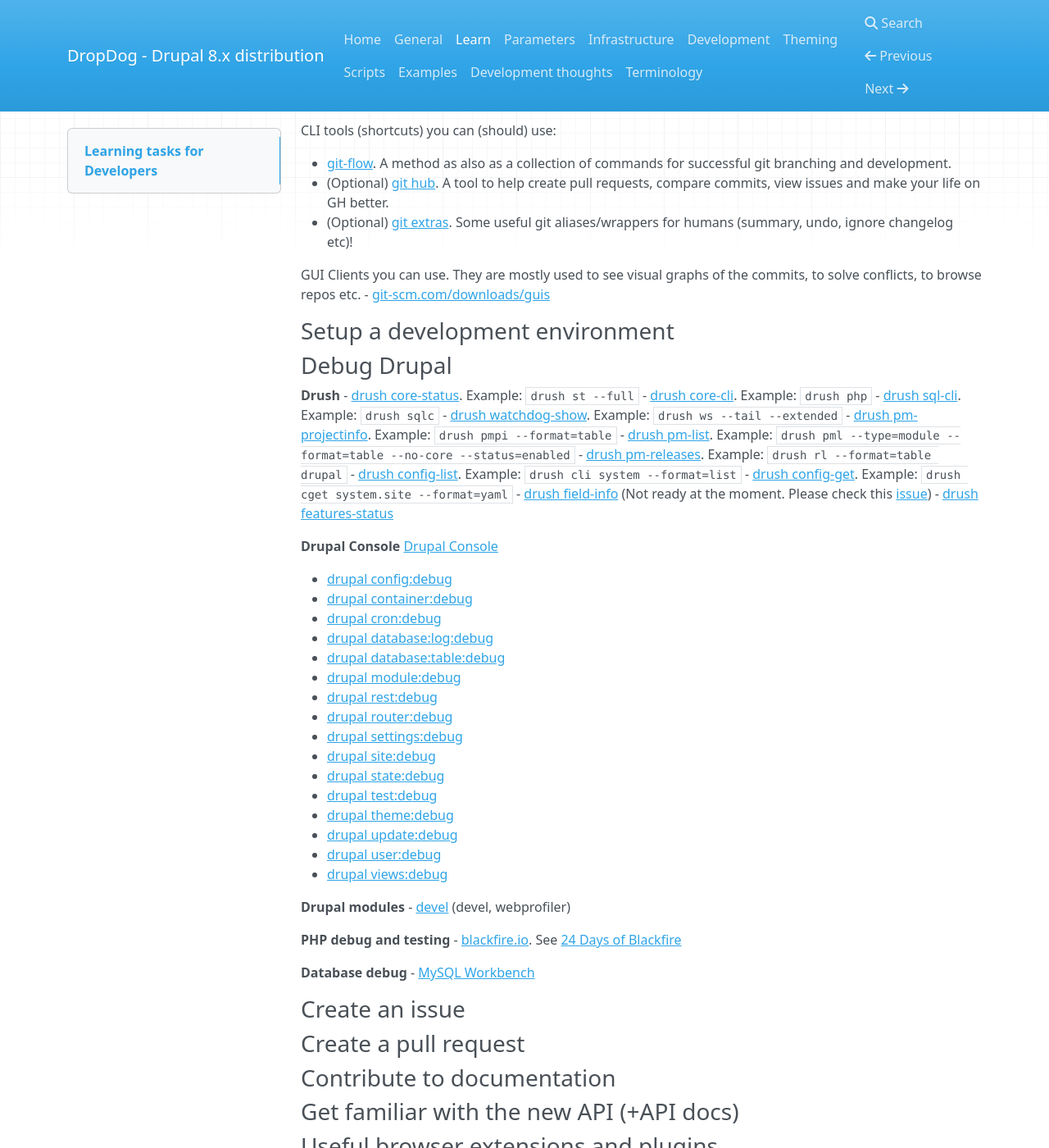
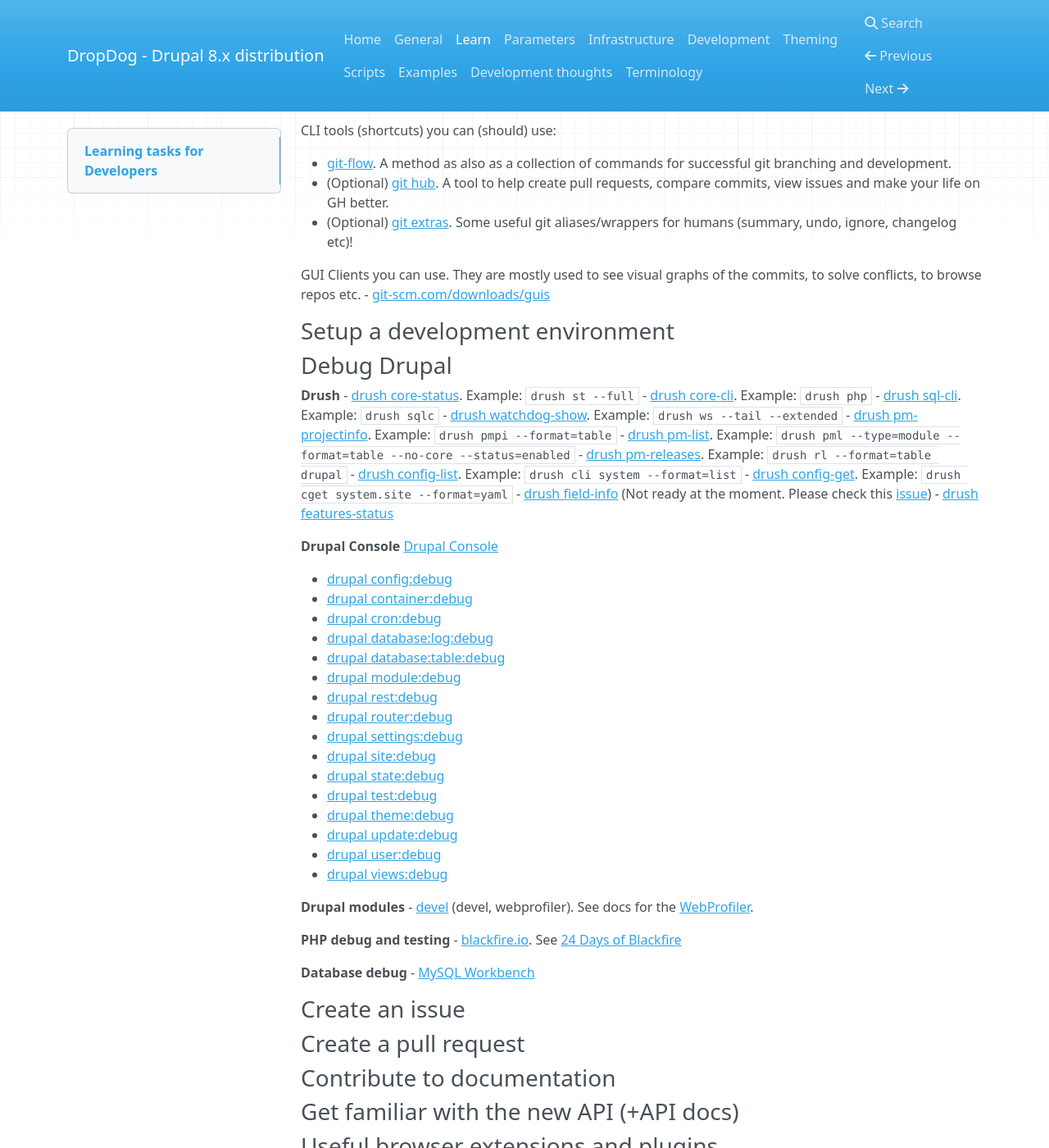
Before and after one commit to dropdog/docs, an MkDocs documentation site: the page built from docs/learn.md, in a window 1280 px wide and 1400 px high, scrolled down 725 px. Shown: the whole window at 82% size. Built offline with MkDocs 1.6.1, drawn with Linux system fonts in a browser that asks for light colours; nearby versions of some CDN libraries; old or Windows-style settings are respelled for this version of MkDocs.

Commit message:
Add webprofiler link

```diff
--- a/docs/learn.md
+++ b/docs/learn.md
@@ -37,7 +37,7 @@ CLI tools (shortcuts) you can (should) use:
 
 - [git-flow](https://github.com/nvie/gitflow). A method as also as a collection of commands for successful git branching and development.
 - (Optional) [git hub](https://hub.github.com/). A tool to help create pull requests, compare commits, view issues and make your life on GH better.
-- (Optional) [git extras](https://github.com/tj/git-extras). Some useful git aliases/wrappers for humans (summary, undo, ignore changelog etc)!
+- (Optional) [git extras](https://github.com/tj/git-extras). Some useful git aliases/wrappers for humans (summary, undo, ignore, changelog etc)!
 
 GUI Clients you can use. They are mostly used to see visual graphs of the commits, to solve conflicts, to browse repos etc.
 - [git-scm.com/downloads/guis](https://git-scm.com/downloads/guis)
@@ -79,7 +79,7 @@ GUI Clients you can use. They are mostly used to see visual graphs of the commit
 - [drupal views:debug](https://hechoendrupal.gitbooks.io/drupal-console/content/en/commands/views-debug.html)
 
 **Drupal modules**
-- [devel](https://www.drupal.org/project/devel) (devel, webprofiler)
+- [devel](https://www.drupal.org/project/devel) (devel, webprofiler). See docs for the [WebProfiler](https://github.com/lussoluca/webprofiler).
 
 **PHP debug and testing**
 - [blackfire.io](https://blackfire.io/). See [24 Days of Blackfire](https://blackfire.io/docs/24-days/index)
```
